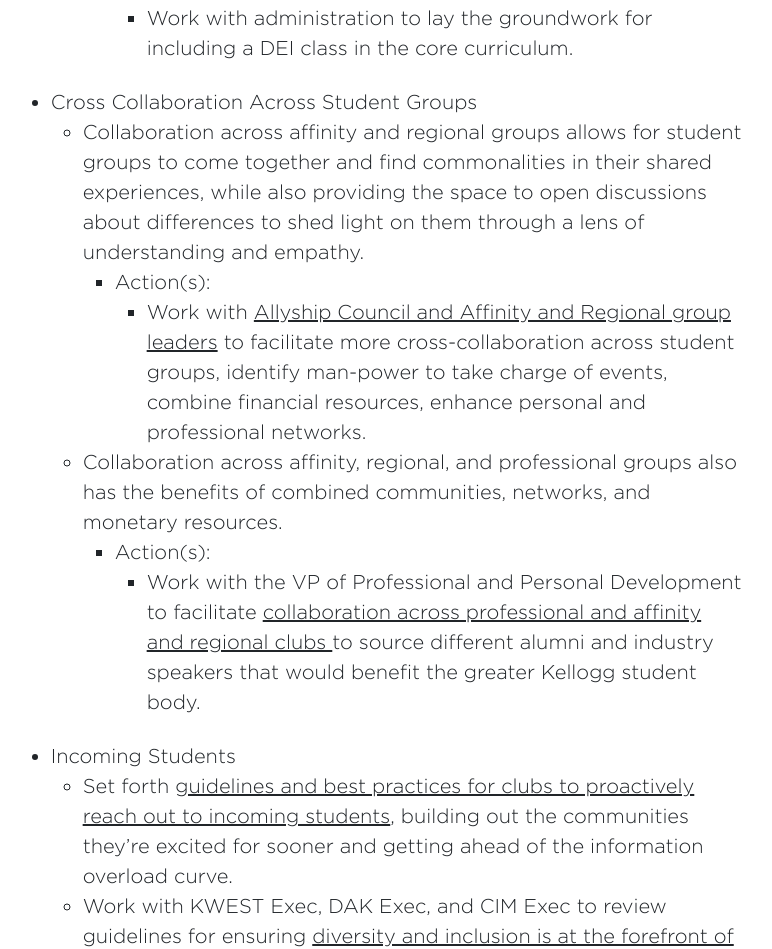
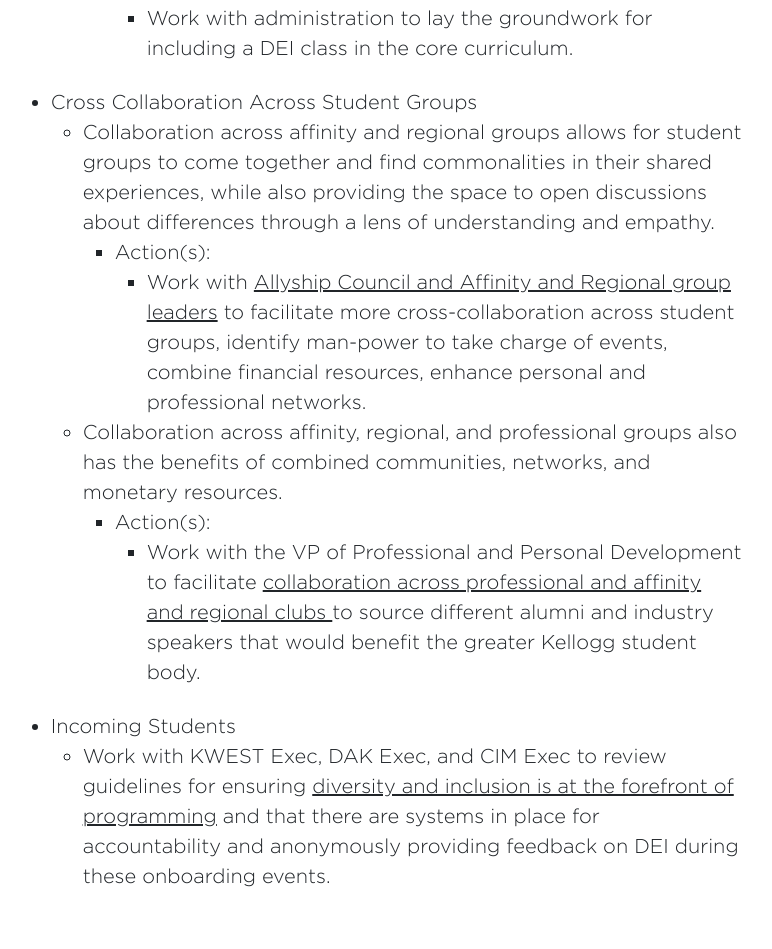
Before and after one commit to dominicle8/ksa, a React (Create React App) app: page /dei in a window 1280 px wide. Shown: the part 4324-5273 px from the top of the page, without its empty margins (408-1180 px from the left). Built offline with nearby package versions, Linux system fonts and the light colour scheme; a web font is replaced by a local one.

Commit message:
More Dei text changes

```diff
--- a/src/DeiPage.tsx
+++ b/src/DeiPage.tsx
@@ -219,7 +219,7 @@
 						</li>
 						<li id="cross-collab" className="pt-4">Cross Collaboration Across Student Groups
 							<ul>
-								<li>Collaboration across affinity and regional groups allows for student groups to come together and find commonalities in their shared experiences, while also providing the space to open discussions about differences to shed light on them through a lens of understanding and empathy.</li>
+								<li>Collaboration across affinity and regional groups allows for student groups to come together and find commonalities in their shared experiences, while also providing the space to open discussions about differences through a lens of understanding and empathy.</li>
 								<ul>
 									<li>Action(s):</li>
 									<ul>
@@ -237,7 +237,6 @@
 						</li>
 						<li id="inc-students" className="pt-4">Incoming Students
 							<ul>
-								<li>Set forth <u>guidelines and best practices for clubs to proactively reach out to incoming students</u>, building out the communities they’re excited for sooner and getting ahead of the information overload curve.</li>
 								<li>Work with KWEST Exec, DAK Exec, and CIM Exec to review guidelines for ensuring <u>diversity and inclusion is at the forefront of programming</u> and that there are systems in place for accountability and anonymously providing feedback on DEI during these onboarding events.</li>
 							</ul>
 						</li>
```
